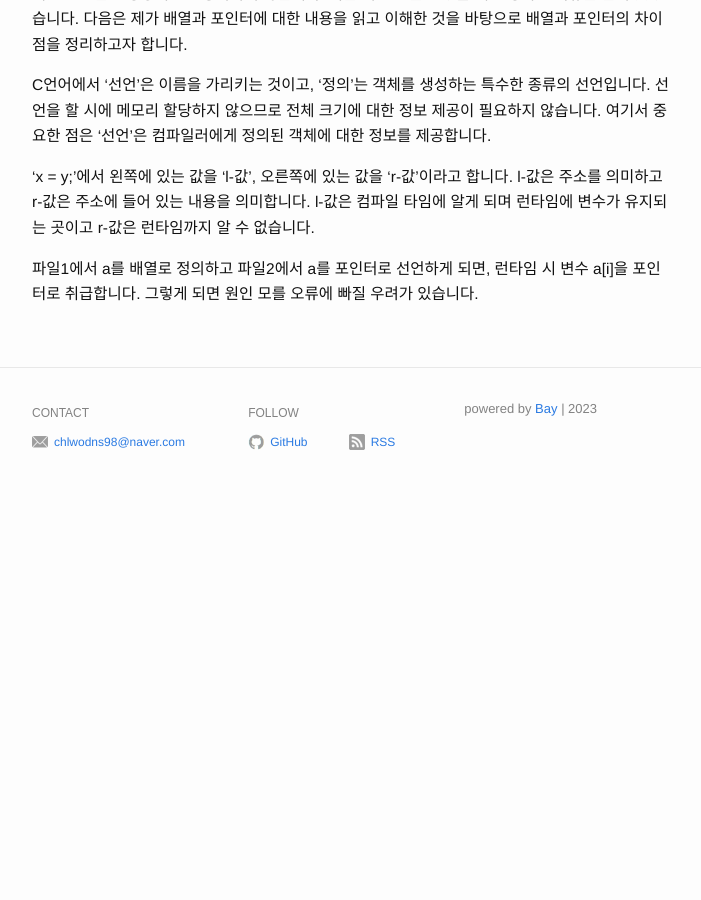
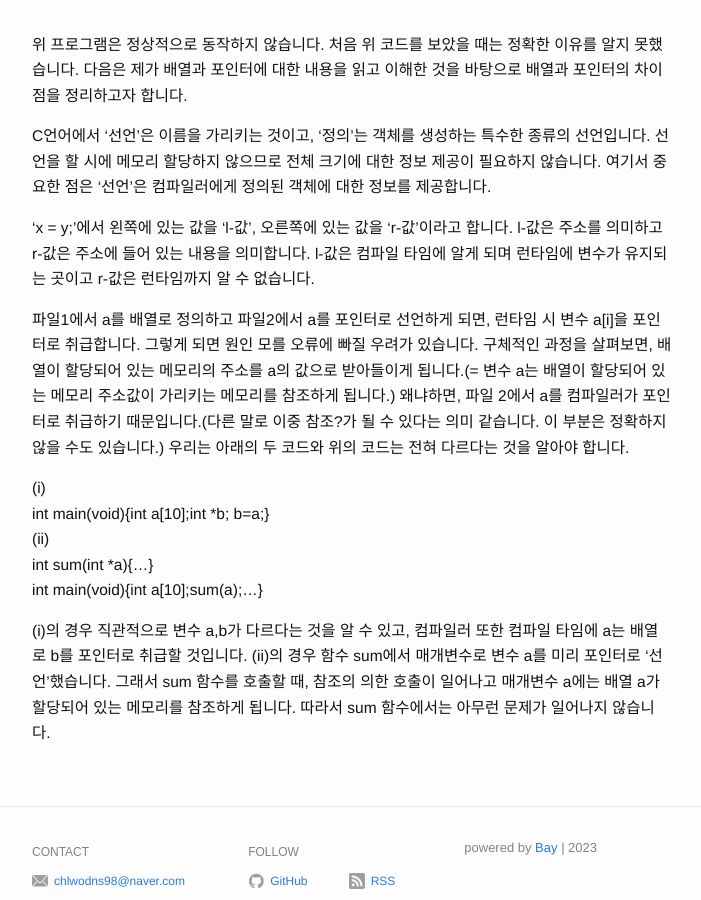
Before and after one commit to Jaeun-Choi98/jaeun-choi98.github.io, a Jekyll site: the page built from _posts/2023-09-03-programming_language_c.md, in a window 1280 px wide and 900 px high, scrolled down 1744 px. Shown: the whole window, without its empty margins (288-989 px from the left). Built offline with Jekyll 4.4.1, drawn with Linux system fonts in a browser that asks for light colours; before the commit the page ends 2249 px from its top, so only the background shows below that; some of the changed text lies outside the part shown.

Commit message:
docs(_post/programming_language_c): Append content of c language

```diff
--- a/_posts/2023-09-03-programming_language_c.md
+++ b/_posts/2023-09-03-programming_language_c.md
@@ -7,7 +7,7 @@ date:   2023-09-03 00:00:00
 
 이 포스트는 C 언어의 문법을 정리하는 글이 아니라, C 언어에 대한 흥미로운 내용?(책 후기)을 쓰고자 합니다. 주로 Java를 사용해왔지만, C언어에 대한 글을 쓰게 된 계기는 **'컴파일러 개발자가 들려주는 C 이야기'**라는 책을 읽고 기록에 남기고 싶어서 입니다. 방을 정리하다가 형이 언제 산 건지 모르는 책을 발견하고 호기심에 펼쳤던게 글을 쓴 시작점인 것 같습니다.
 
-C 언어는 프로그래밍을 처음 배우는 사람들이 가장 많이 접하는 언어일 것입니다. 저 또한 대학교 1학년 때 처음으로 C 언어를 배웠습니다. 그러나 어떤 사람들은 처음 언어를 선택할 때 C 언어를 꼭 선택할 필요는 없다고 말하기도 합니다. 그 이유는 아마도 C 언어가 다른 프로그래밍 언어에 비해 불친절하기 때문일 것입니다. 하지만, 저는 C 언어를 완벽히 이해한다면 C++, Java, Python과 같은 다른 언어를 배울 때 더 깊이있는 이해를 얻을 수 있을 것이라 생각합니다.
+C 언어는 프로그래밍을 처음 배우는 사람들이 가장 많이 접하는 언어일 것입니다. 저 또한 대학교 1학년 때 처음으로 C 언어를 배웠습니다. 그러나 어떤 사람들은 처음 언어를 선택할 때 C 언어를 꼭 선택할 필요는 없다고 말하기도 합니다. 그 이유는 아마도 C 언어가 다른 프로그래밍 언어에 비해 불친절하기 때문일 것입니다. 하지만, 저는 C 언어를 완벽히 이해한다면 C++, Java, Python과 같은 다른 언어를 배울 때 더 깊이있는 이해를 얻을 수 있을 것이라 생각합니다. 원인을 알 수 없는 에러가 발생했을 때, 그 에러를 해결하는 가장 좋은 방법은 그 문제를 깊이 있게 파고들어 이해하는 것이라고 생각합니다.
 
 비록 C 언어를 주 언어로 사용하지는 않지만, 어느 정도 C 언어의 문법을 잘 알고 있다고 생각해서 자신있게 책을 펼쳤지만 제 생각이 틀렸다는 것을 책을 읽고나서 알 수 있었습니다. 책에서 재미있게 읽었던 부분을 아래에 적고자 합니다.
 <br>
@@ -48,4 +48,13 @@ C언어에서 '선언'은 이름을 가리키는 것이고, '정의'는 객체
 
 'x = y;'에서 왼쪽에 있는 값을 'l-값', 오른쪽에 있는 값을 'r-값'이라고 합니다. l-값은 주소를 의미하고 r-값은 주소에 들어 있는 내용을 의미합니다. l-값은 컴파일 타임에 알게 되며 런타임에 변수가 유지되는 곳이고 r-값은 런타임까지 알 수 없습니다.
 
-파일1에서 a를 배열로 정의하고 파일2에서 a를 포인터로 선언하게 되면, 런타임 시 변수 a[i]을 포인터로 취급합니다. 그렇게 되면 원인 모를 오류에 빠질 우려가 있습니다.
+파일1에서 a를 배열로 정의하고 파일2에서 a를 포인터로 선언하게 되면, 런타임 시 변수 a[i]을 포인터로 취급합니다. 그렇게 되면 원인 모를 오류에 빠질 우려가 있습니다. 구체적인 과정을 살펴보면, 배열이 할당되어 있는 메모리의 주소를 a의 값으로 받아들이게 됩니다.(= 변수 a는 배열이 할당되어 있는 메모리 주소값이 가리키는 메모리를 참조하게 됩니다.) 왜냐하면, 파일 2에서 a를 컴파일러가 포인터로 취급하기 때문입니다.(다른 말로 이중 참조?가 될 수 있다는 의미 같습니다. 이 부분은 정확하지 않을 수도 있습니다.) 우리는 아래의 두 코드와 위의 코드는 전혀 다르다는 것을 알아야 합니다.
+
+(i)<br>
+int main(void){int a[10];int *b; b=a;}
+<br>
+(ii)<br>
+int sum(int *a){...} <br>
+int main(void){int a[10];sum(a);...} <br>
+
+(i)의 경우 직관적으로 변수 a,b가 다르다는 것을 알 수 있고, 컴파일러 또한 컴파일 타임에 a는 배열로 b를 포인터로 취급할 것입니다. (ii)의 경우 함수 sum에서 매개변수로 변수 a를 미리 포인터로 '선언'했습니다. 그래서 sum 함수를 호출할 때, 참조의 의한 호출이 일어나고 매개변수 a에는 배열 a가 할당되어 있는 메모리를 참조하게 됩니다. 따라서 sum 함수에서는 아무런 문제가 일어나지 않습니다.
```
